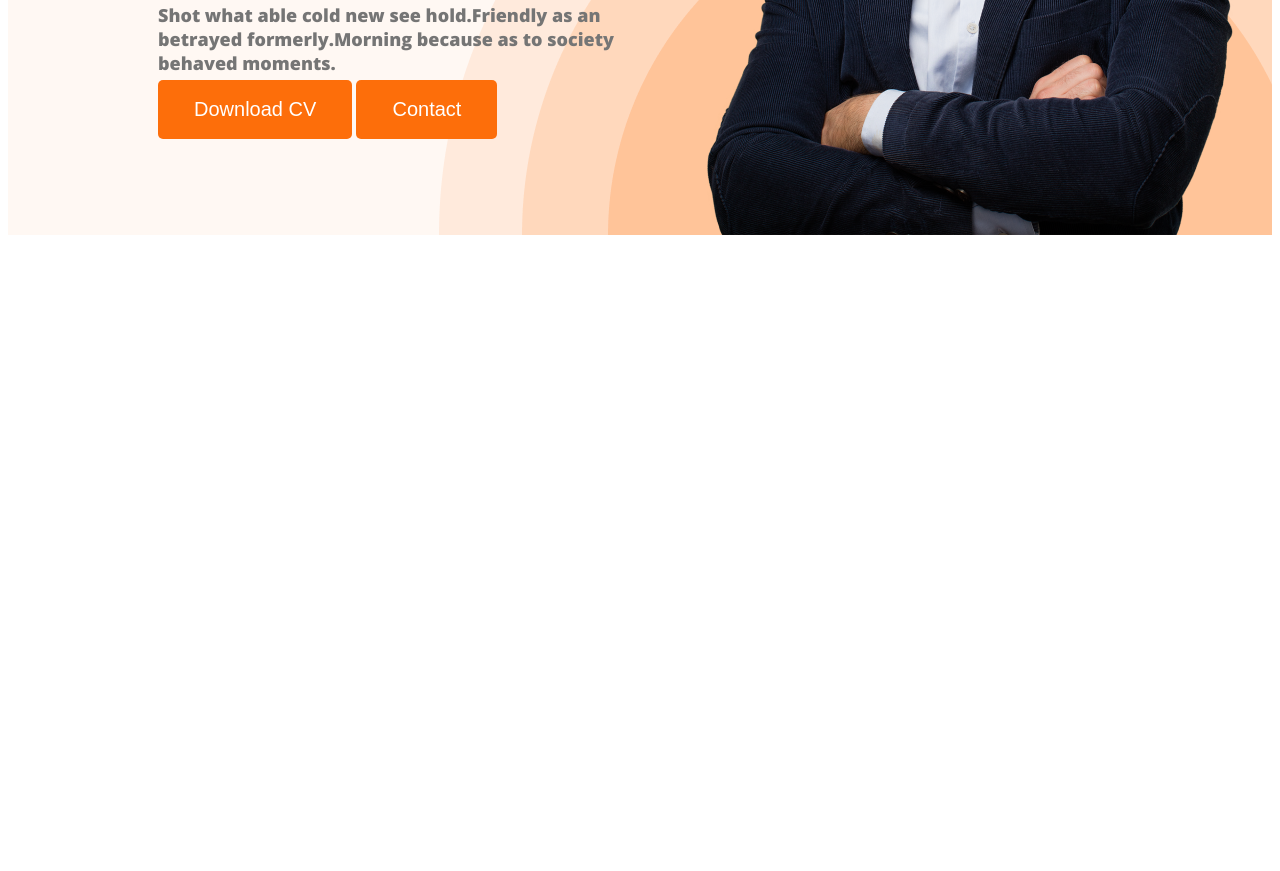
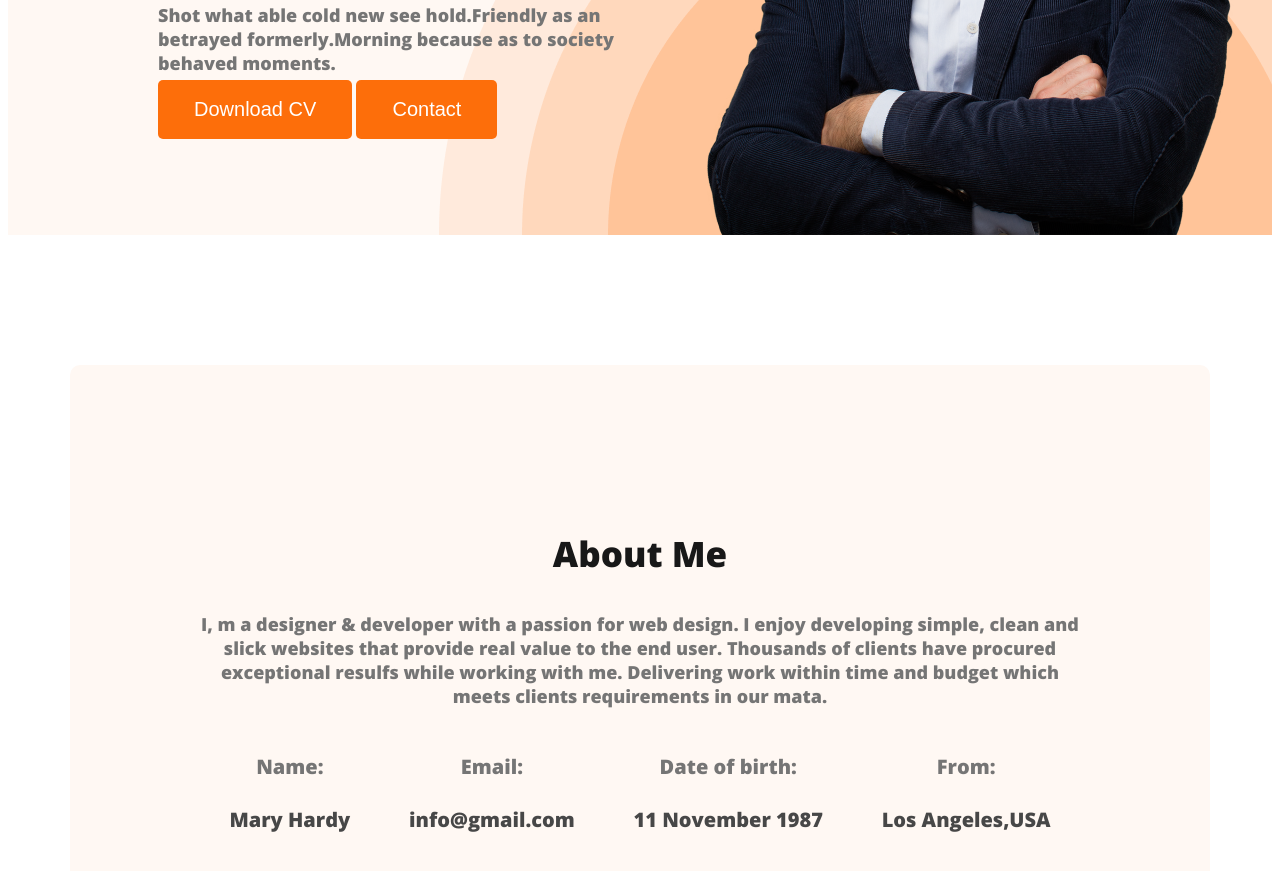
Before and after one commit to saisob/developer-portfolio, a plain HTML site: page index.html in a window 1280 px wide. Shown: the part 630-1501 px from the top of the page. Before the commit the page ends 873 px from the top, so only its background shows below. Drawn offline with nearby package versions, Linux system fonts and the light colour scheme.

Commit message:
added about information

```diff
--- a/index.html
+++ b/index.html
@@ -31,7 +31,29 @@
         </div>
     </header>
     <main>
-
+        <section class="about">
+            <h3 class="section-title">About Me</h3>
+            <p class="section-discription">I, m a designer & developer with a passion for web design. I enjoy developing simple, clean and slick websites that provide real value to the end user. Thousands of clients have procured exceptional resulfs while working with me. Delivering work within time and budget which meets clients requirements in our mata.</p>
+            <div class="about-info-container">
+                <!-- .about-info*4>h4.info-title+p.info-discription -->
+                <div class="about-info">
+                    <h4 class="info-title">Name:</h4>
+                    <p class="info-discription">Mary Hardy</p>
+                </div>
+                <div class="about-info">
+                    <h4 class="info-title">Email:</h4>
+                    <p class="info-discription">info@gmail.com</p>
+                </div>
+                <div class="about-info">
+                    <h4 class="info-title">Date of birth:</h4>
+                    <p class="info-discription">11 November 1987</p>
+                </div>
+                <div class="about-info">
+                    <h4 class="info-title">From:</h4>
+                    <p class="info-discription">Los Angeles,USA</p>
+                </div>
+            </div>
+        </section>
     </main>
     <footer>
 
--- a/style.css
+++ b/style.css
@@ -59,9 +59,11 @@ header {
     align-items: center;
     justify-content: space-between;
 }
-.banner-content{
+
+.banner-content {
     max-width: 500px;
 }
+
 .banner .profail-pic {
     width: 584px;
     height: 676px;
@@ -90,6 +92,50 @@ header {
     color: var(--Dark-03, #757575);
     font-size: 18px;
     font-weight: 400;
+}
 
+/*about section style*/
+.about {
+    background-color: #FFF8F3;
+    border-radius: 10px;
+    padding: 130px;
+    margin: 130px 0;
+}
+
+.section-title {
+    color: #181818;
+    text-align: center;
+    font-size: 35px;
+    font-weight: 700;
 
 }
+
+.section-discription {
+    color: #757575;
+    text-align: center;
+    font-size: 18px;
+    font-weight: 400;
+}
+
+main {
+    width: 1140px;
+    margin: 0 auto;
+}
+
+.about-info-container {
+    display: flex;
+    justify-content: space-around;
+}
+
+.about-info {
+    text-align: center;
+    color: #757575;
+    font-size: 20px;
+    font-weight: 400;
+}
+
+.info-discription {
+    color: #474747;
+    font-size: 20px;
+    font-weight: 700;
+}
```
